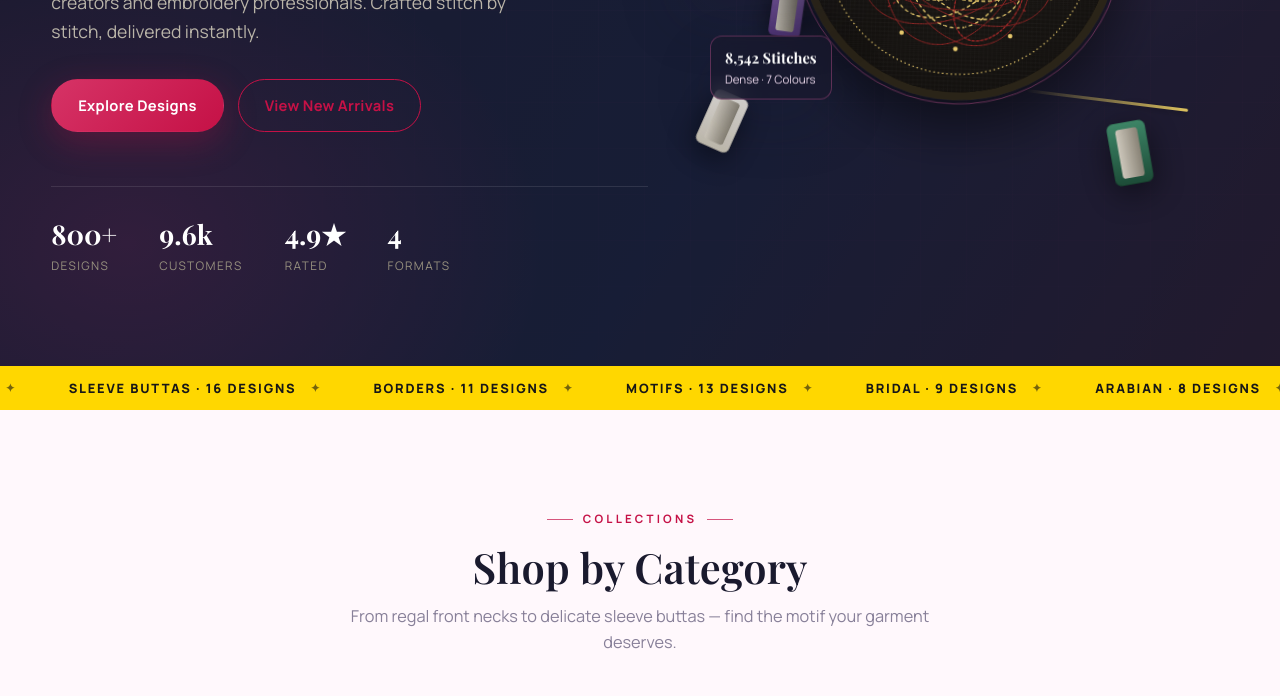
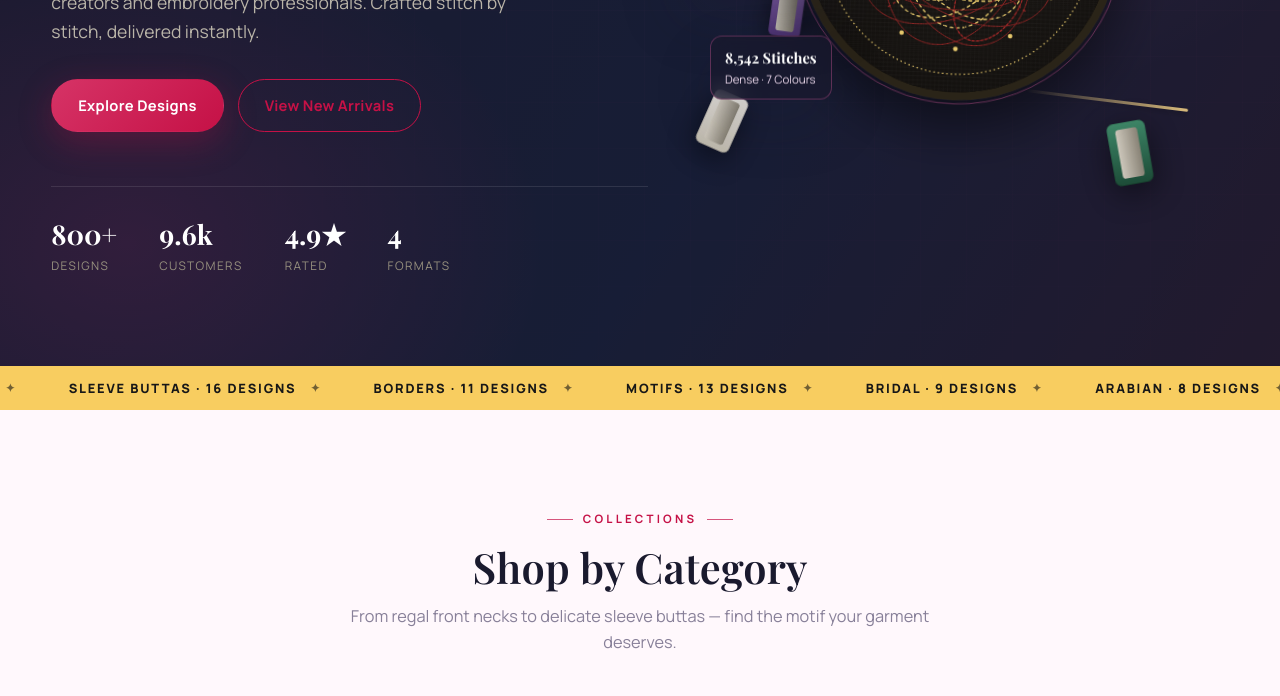
Before and after one commit to jeevashakthi123/laxmi-embroidery-marketplace, a plain HTML site: page index.html in a window 1280 px wide. Shown: the part 578-1274 px from the top of the page. Drawn offline with nearby package versions, Linux system fonts and the light colour scheme; a web font is replaced by a local one.

Commit message:
Update gold to exact logo color #f8cd60

```diff
--- a/market.css
+++ b/market.css
@@ -13,9 +13,9 @@
   --pink: #c51146;
   --pink-hi: #d63366;
   --pink-soft: rgba(197, 17, 70, 0.14);
-  --gold: #ffd700;
-  --gold-hi: #ffe066;
-  --gold-soft: rgba(255, 215, 0, 0.14);
+  --gold: #f8cd60;
+  --gold-hi: #fad888;
+  --gold-soft: rgba(248, 205, 96, 0.14);
   --champagne: #fff0e6;
   --text: #1a1a2e;
   --muted: #888099;
@@ -29,7 +29,7 @@
   --shadow-md: 0 8px 30px rgba(26,26,46,.10);
   --shadow-lg: 0 24px 60px rgba(26,26,46,.16);
   --shadow-pink: 0 10px 34px rgba(197, 17, 70, 0.3);
-  --shadow-gold: 0 10px 34px rgba(255,215,0,.3);
+  --shadow-gold: 0 10px 34px rgba(248, 205, 96, 0.3);
 
   --radius: 14px;
   --radius-lg: 22px;
```
